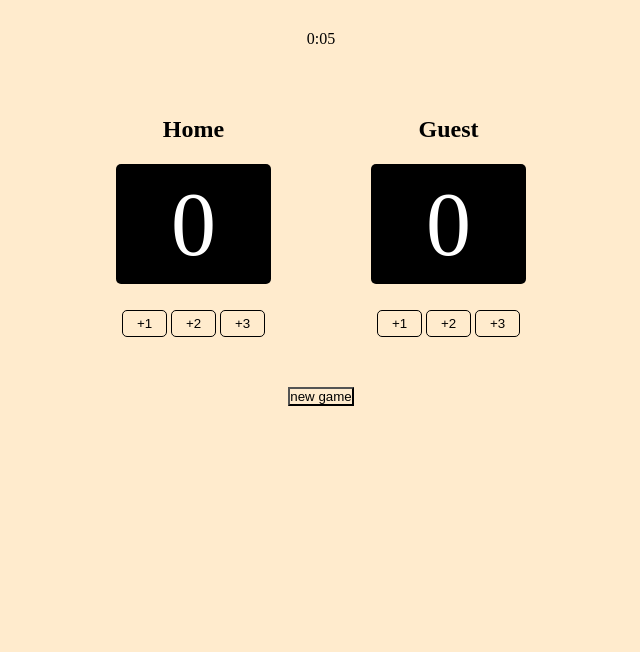
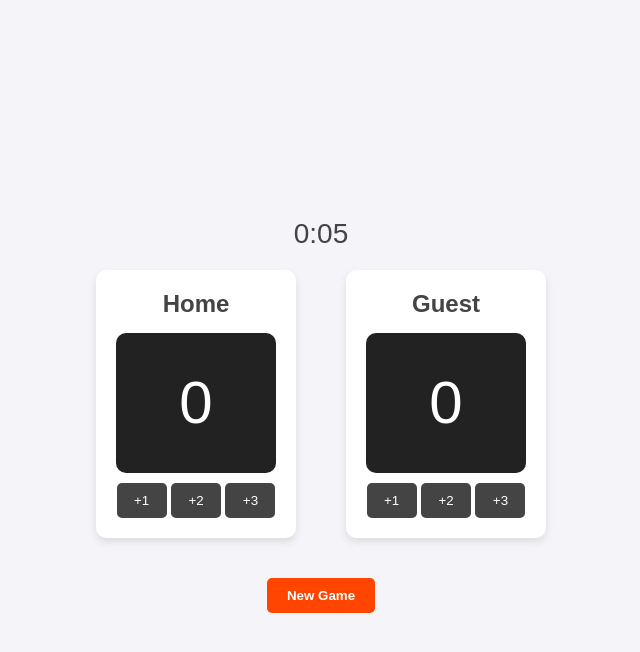
Before and after one commit to antonwessel/basketball-scoreboard, a plain HTML site: page index.html in a window 1280 px wide. Shown: the whole page, without its empty margins (319-959 px from the left). Drawn offline with Linux system fonts and the light colour scheme.

Commit message:
change CSS design

```diff
--- a/index.html
+++ b/index.html
@@ -33,7 +33,7 @@
         </div>
     </div>
 
-    <button id="btn-new-game" onclick="newGame()">new game</button>
+    <button id="btn-new-game" onclick="newGame()">New Game</button>
 
     <script src="script.js"></script>
 </body>
--- a/script.js
+++ b/script.js
@@ -28,6 +28,7 @@ function newGame() {
     updateScores();
     resetTimer();
     startTimer();
+    resetHighlight()
 }
 
 function updateScores() {
@@ -71,7 +72,7 @@ function highlightLeader() {
 
 function highlightTeam(team) {
     const element = document.getElementById(`${team}-score`);
-    element.style.fontSize = "150px";
+    element.style.fontSize = "120px";
     element.style.color = "gold";
     element.style.backgroundColor = "black";
     element.style.textShadow = "0 0 10px gold, 0 0 20px gold";
--- a/styles.css
+++ b/styles.css
@@ -2,49 +2,98 @@
     margin: 0;
     padding: 0;
     box-sizing: border-box;
-    background-color: blanchedalmond;
+    font-family: 'Arial', sans-serif;
+}
+
+body {
+    background-color: #f4f4f9;
+    color: #333;
+    display: flex;
+    flex-direction: column;
+    justify-content: center;
+    align-items: center;
+    height: 100vh;
+    text-align: center;
 }
 
 .scoreboards-wrapper {
     display: flex;
-    width: 600px;
     justify-content: center;
-    margin: 0 auto;
-    align-items: center;
-    text-align: center;
-    gap: 100px;
-    margin-top: 68px;
+    gap: 50px;
+    margin-top: 20px;
+}
+
+.scoreboard-container {
+    background-color: #fff;
+    padding: 20px;
+    border-radius: 10px;
+    box-shadow: 0 4px 8px rgba(0, 0, 0, 0.1);
+}
+
+.scoreboard-header {
+    font-size: 24px;
+    margin-bottom: 15px;
+    color: #444;
 }
 
 .scoreboard-score {
-    margin-top: 21px;
-    margin-bottom: 26px;
-    background-color: black;
+    background-color: #222;
     color: white;
-    width: 155px;
-    height: 120px;
+    width: 160px;
+    height: 140px;
     display: flex;
     align-items: center;
     justify-content: center;
-    font-size: 90px;
-    border-radius: 5px;
+    font-size: 60px;
+    border-radius: 10px;
     transition: all 0.3s ease;
+    overflow: hidden;
 }
 
 .scoreboard-btn {
-    width: 45px;
-    border: 1px solid black;
-    padding: 5px;
+    width: 50px;
+    padding: 10px;
+    margin-top: 10px;
+    background-color: #444;
+    color: white;
+    border: none;
     border-radius: 5px;
+    cursor: pointer;
+    transition: background 0.3s ease, transform 0.1s ease;
+}
+
+.scoreboard-btn:hover {
+    background-color: #555;
+}
+
+.scoreboard-btn:active {
+    transform: scale(0.95);
+    background-color: #666;
 }
 
 #timer {
-    text-align: center;
+    font-size: 28px;
     margin-top: 30px;
+    color: #444;
 }
 
 #btn-new-game {
-    margin: 0 auto;
-    display: block;
-    margin-top: 50px;
+    padding: 10px 20px;
+    background-color: #ff4500;
+    color: white;
+    border: none;
+    border-radius: 5px;
+    margin-top: 40px;
+    cursor: pointer;
+    transition: background 0.3s ease, transform 0.1s ease;
+    font-weight: bold;
 }
+
+#btn-new-game:hover {
+    background-color: #ff5733;
+}
+
+#btn-new-game:active {
+    transform: scale(0.95);
+    background-color: #ff6f47;
+}
```
